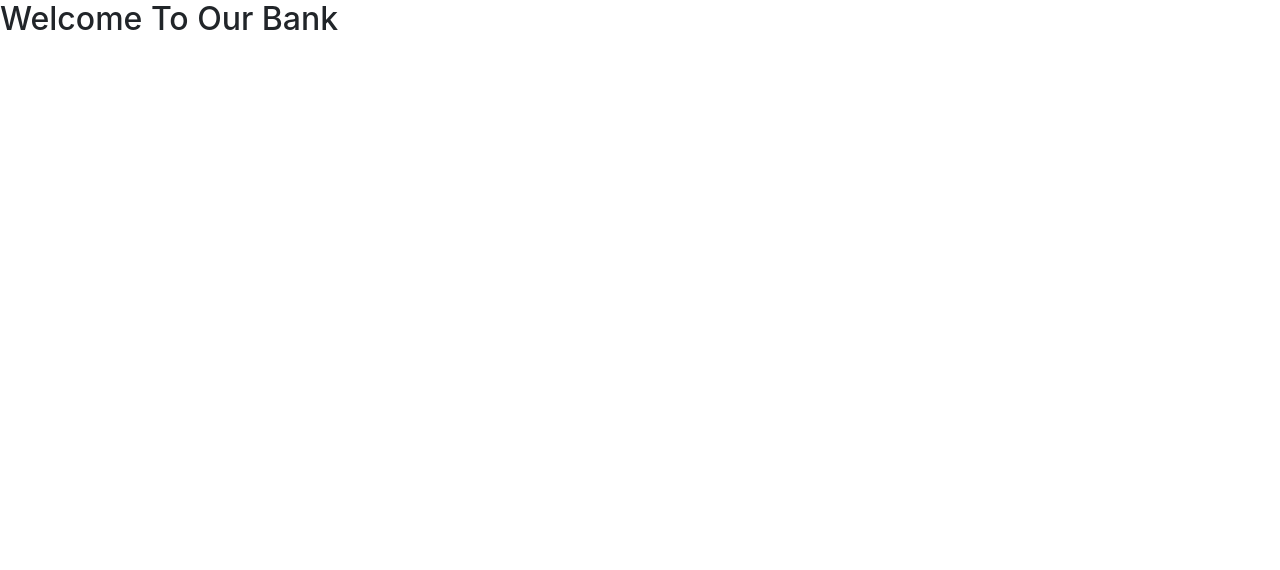
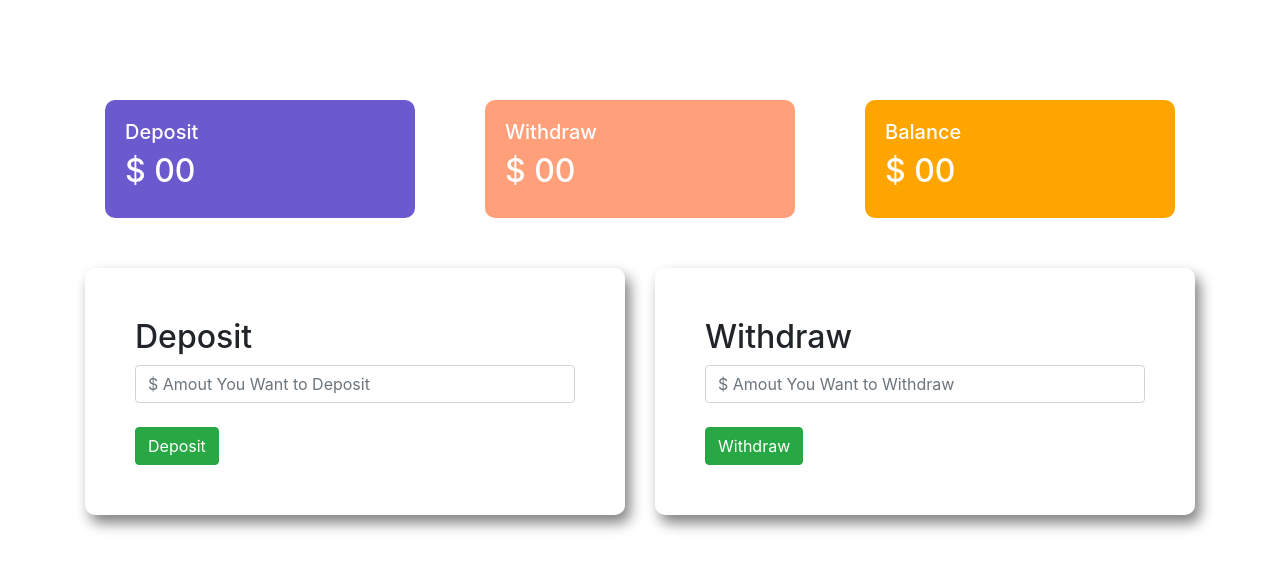
Before and after one commit to Rokibul-Islam-Rifat/payoneer, a plain HTML site: page index.html in a window 1280 px wide. Both pictures are taken after a click on the button "Enter". Drawn offline with Linux system fonts and the light colour scheme.

Commit message:
Full And Final commit Done

```diff
--- a/css/style.css
+++ b/css/style.css
@@ -13,7 +13,7 @@ html {
     padding-top: 70px;
 }
 
-#submit-area {
+.submit-area {
     margin-top: 50px;
     padding: 50px;
     box-shadow: 5px 8px 14px gray;
@@ -27,4 +27,24 @@ html {
 
 #transaction-area {
     display: none;
+    margin-top: 100px;
 }
+
+.deposit {
+    background-color: slateblue;
+}
+
+.withdraw {
+    background-color: lightsalmon;
+}
+
+.balance {
+    background-color: orange;
+}
+
+.status {
+    margin: 0 20px;
+    padding: 20px;
+    border-radius: 10px;
+    color: #ffffff;
+}
--- a/index.html
+++ b/index.html
@@ -12,7 +12,7 @@
 <body>
     <div id="login-area">
         <h2 class="text-center">Welcome To Our Payoneer Bank</h2>
-        <div id="submit-area">
+        <div class="submit-area">
             <h4>Login</h4>
             <input type="text" placeholder="Email" class="form-control">
             </br>
@@ -24,7 +24,45 @@
 
     <!-- transaction area start -->
     <div id="transaction-area">
-        <h2>Welcome To Our Bank</h2>
+        <div class="container">
+            <div class="row">
+                <div class="col-md-4">
+                    <div class="deposit status">
+                        <h5>Deposit</h5>
+                        <h2>$ <span id="currentDeposit">00</span></h2>
+                    </div>
+                </div>
+                <div class="col-md-4">
+                    <div class="withdraw status">
+                        <h5>Withdraw</h5>
+                        <h2>$ <span id="currentWithdraw">00</span></h2>
+                    </div>
+                </div>
+                <div class="col-md-4">
+                    <div class="balance status">
+                        <h5>Balance</h5>
+                        <h2>$ <span id="currenBalance">00</span></h2>
+                    </div>
+                </div>
+            </div>
+
+            <div class="row">
+                <div class="col-md-6">
+                    <div class="submit-area">
+                        <h2>Deposit</h2>
+                        <input id="depositAmount" type="text" class="form-control" placeholder="$ Amout You Want to Deposit">
+                        </br>
+                        <button id="adddeposit" class="btn btn-success">Deposit</button></div>
+                </div>
+                <div class="col-md-6">
+                    <div class="submit-area">
+                        <h2>Withdraw</h2>
+                        <input id="withdrawamount" type="text" class="form-control" placeholder="$ Amout You Want to Withdraw">
+                        </br>
+                        <button id="addWithdraw" class="btn btn-success">Withdraw</button></div>
+                </div>
+            </div>
+        </div>
     </div>
 
 
--- a/js/script.js
+++ b/js/script.js
@@ -1,14 +1,44 @@
-// const loginBtn = document.getElementById("login");
-// loginBtn.addEventListener("click", function() {
-//     const loginArea = document.getElementById("login-area");
-//     loginArea.style.display = "none";
-// });
-
-
+//login button event part
 const loginBtn = document.getElementById("login");
 loginBtn.addEventListener("click", function() {
     const loginArea = document.getElementById("login-area");
     loginArea.style.display = "none";
     const transacArea = document.getElementById("transaction-area");
     transacArea.style.display = "block";
+})
+
+//deposit button event part
+const depositBtn = document.getElementById("adddeposit");
+depositBtn.addEventListener("click", function() {
+
+    const depositNumber = getInputNumber("depositAmount");
+    updateSpanText("currentDeposit", depositNumber);
+    updateSpanText("currenBalance", depositNumber);
+
+    document.getElementById("depositAmount").value = "";
+})
+
+//withdraw button event part
+const withdrawBtn = document.getElementById("addWithdraw");
+withdrawBtn.addEventListener("click", function() {
+
+    const withdrawNumber = getInputNumber("withdrawamount");
+    updateSpanText("currentWithdraw", withdrawNumber);
+    updateSpanText("currenBalance", -1 * withdrawNumber);
+
+    document.getElementById("withdrawamount").value = "";
+
 });
+
+function getInputNumber(id) {
+    const Amount = document.getElementById(id).value;
+    const amountNumber = parseFloat(Amount);
+    return amountNumber;
+}
+
+function updateSpanText(id, depositNumber) {
+    const curren = document.getElementById(id).innerText;
+    const currenNumber = parseFloat(curren);
+    const totalAmount = depositNumber + currenNumber;
+    document.getElementById(id).innerText = totalAmount;
+}
```
